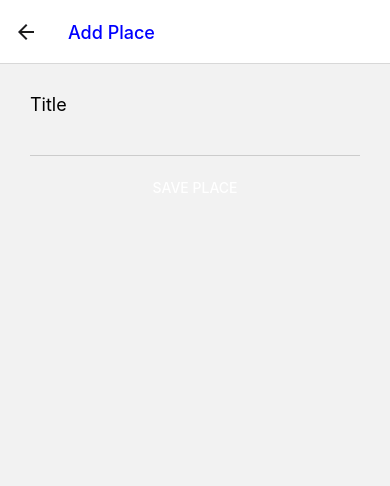
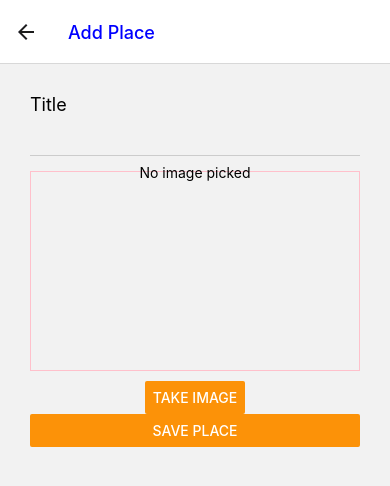
Before and after one commit to Digitalmarket3101p/Mobile_Feature, a React Native app: screen /NewPlace in a window 390 px wide. Shown: the top 486 px of the page. Built offline with nearby package versions, Linux system fonts and the light colour scheme.

Commit message:
Add icon

```diff
--- /dev/null
+++ b/component/ImagePicker.js
@@ -0,0 +1,44 @@
+import { Image, StyleSheet, Text, View } from "react-native";
+import React from "react";
+import { Button } from "react-native";
+import Colors from "../constants/Colors";
+import * as ImagePicker from "expo-image-picker";
+const ImgPicker = (props) => {
+  const takeImageHandler = () => {
+    ImagePicker.launchCameraAsync();
+  };
+  return (
+    <View style={styles.imagePicker}>
+      <View style={styles.imagePreview}>
+        <Text>No image picked</Text>
+        <Image style={styles.image} />
+      </View>
+      <Button
+        title="Take Image"
+        color={Colors.primary}
+        onPress={takeImageHandler}
+      />
+    </View>
+  );
+};
+
+export default ImgPicker;
+
+const styles = StyleSheet.create({
+  imagePicker: {
+    alignItems: "center",
+  },
+  imagePreview: {
+    width: "100%",
+    height: 200,
+    marginBottom: 10,
+    justifyContent: "center",
+    alignItems: "center",
+    borderColor: "pink",
+    borderWidth: 1,
+  },
+  image: {
+    width: "100%",
+    height: "100%",
+  },
+});
--- a/constants/Colors.js
+++ b/constants/Colors.js
@@ -1,3 +1,3 @@
 export default {
-    primary:'£fc9208'
-}
+  primary: "#fc9208",
+};
--- a/navigation/PlacesNavigation.js
+++ b/navigation/PlacesNavigation.js
@@ -4,7 +4,6 @@ import PlacesListScreen from "../screens/PlacesListScreen";
 import NewPlaceScreen from "../screens/NewPlaceScreen";
 import Ionicons from "@expo/vector-icons/Ionicons";
 import PlaceDetailScreen from "../screens/PlaceDetailScreen";
-
 
 const Stack = createStackNavigator();
 
@@ -43,12 +42,12 @@ const PlacesNavigation = () => {
         <Stack.Screen
           name="PlaceDetailScreen"
           component={PlaceDetailScreen}
-          options={{
-            headerTitle: "PlaceDetailScreen",
+          options={({ route }) => ({
+            headerTitle: route.params.placeTitle,
             headerTitleStyle: {
               color: "blue", // Set the text color to blue
             },
-          }}
+          })}
         />
       </Stack.Navigator>
     </NavigationContainer>
--- a/package.json
+++ b/package.json
@@ -23,7 +23,8 @@
     "react-navigation-header-buttons": "^11.1.1",
     "react-redux": "^9.0.2",
     "redux": "^5.0.0",
-    "redux-thunk": "^3.1.0"
+    "redux-thunk": "^3.1.0",
+    "expo-image-picker": "~14.3.2"
   },
   "devDependencies": {
     "@babel/core": "^7.20.0"
--- a/screens/NewPlaceScreen.js
+++ b/screens/NewPlaceScreen.js
@@ -4,6 +4,7 @@ import { Button } from "react-native";
 import Colors from "../constants/Colors";
 import { useDispatch } from "react-redux";
 import * as placesaction from "../store/places-action";
+import ImgPicker from "../component/ImagePicker";
 
 const NewPlaceScreen = (props) => {
   const dispatch = useDispatch();
@@ -25,6 +26,7 @@ const NewPlaceScreen = (props) => {
           onChangeText={titleChangeHandler}
           value={titleValue}
         />
+        <ImgPicker />
         <Button
           title="Save Place"
           color={Colors.primary}
--- a/screens/PlacesListScreen.js
+++ b/screens/PlacesListScreen.js
@@ -3,7 +3,7 @@ import React from "react";
 import { useSelector } from "react-redux";
 import PlaceItem from "../component/PlaceItem";
 
-const PlacesListScreen = () => {
+const PlacesListScreen = (props) => {
   const places = useSelector((state) => state.places.places);
   return (
     <FlatList
```
Also changed, not shown: 1 other file (tests, documents, lock files or other folders).
